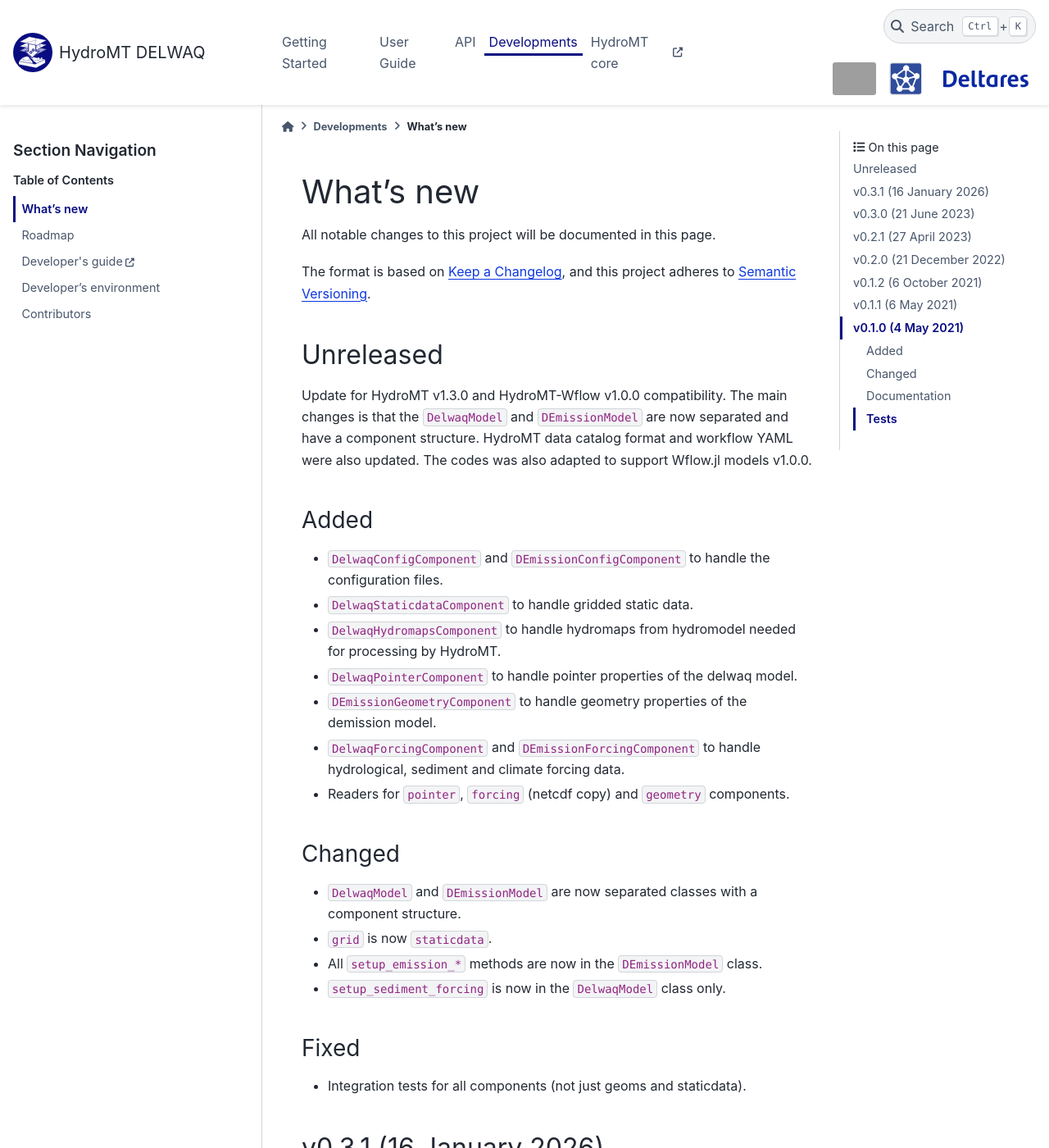
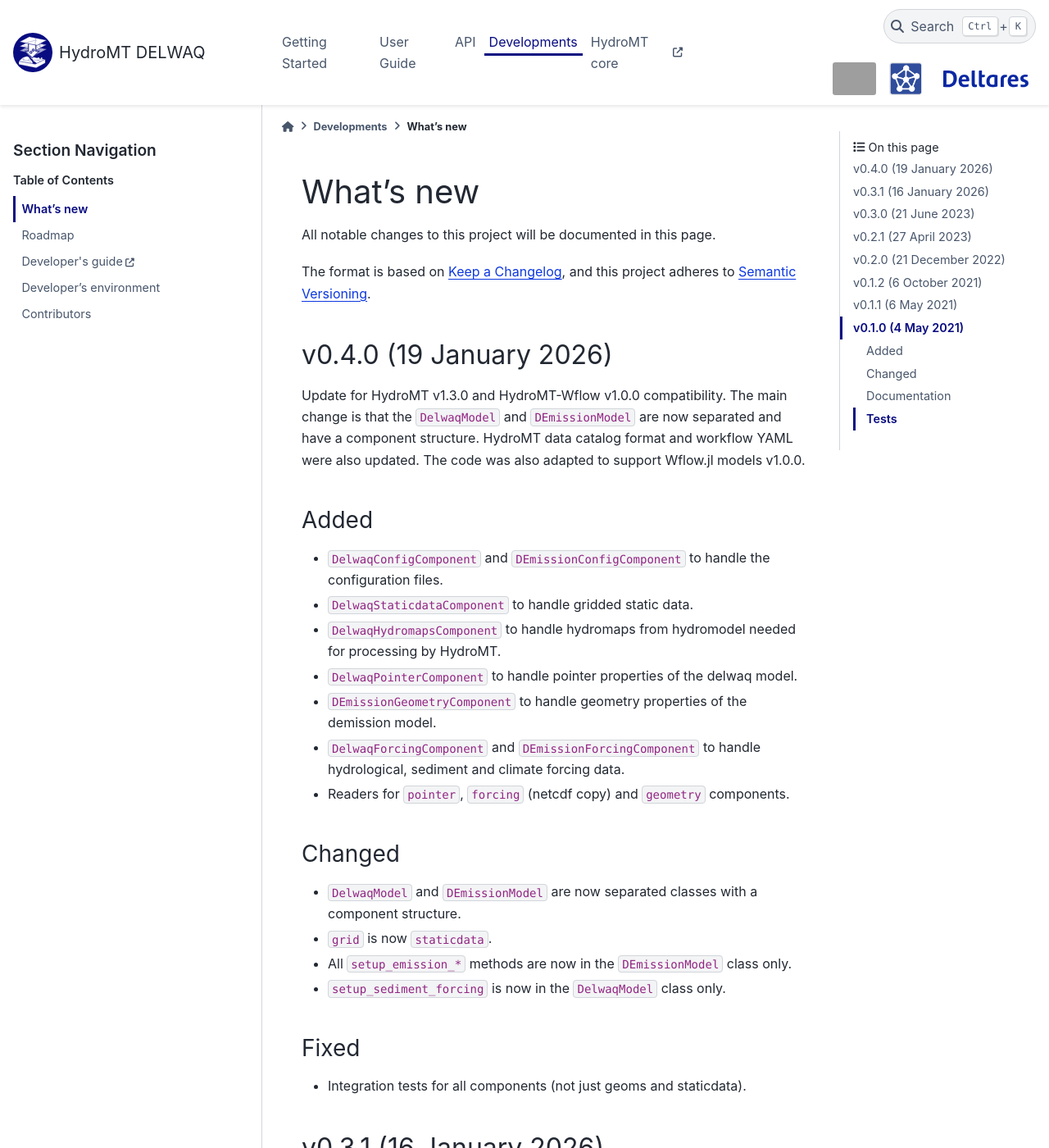
Before and after one commit to Deltares/hydromt_delwaq, a Sphinx documentation site: the page built from docs/changelog.rst, in a window 1280 px wide and 1400 px high. Shown: the whole window at 82% size. Built offline with Sphinx 7.4.7 and the PyData theme 0.15.4, drawn with Linux system fonts in a browser that asks for light colours; pages that are not in the unit, such as notebooks, are missing from menus; grey boxes are pictures that could not be loaded.

Commit message:
update version and changelog for release

```diff
--- a/docs/changelog.rst
+++ b/docs/changelog.rst
@@ -6,11 +6,11 @@ All notable changes to this project will be documented in this page.
 The format is based on `Keep a Changelog`_, and this project adheres to
 `Semantic Versioning`_.
 
-Unreleased
-==========
-Update for HydroMT v1.3.0 and HydroMT-Wflow v1.0.0 compatibility. The main changes is that
+v0.4.0 (19 January 2026)
+========================
+Update for HydroMT v1.3.0 and HydroMT-Wflow v1.0.0 compatibility. The main change is that
 the ``DelwaqModel`` and ``DEmissionModel`` are now separated and have a component structure.
-HydroMT data catalog format and workflow YAML were also  updated. The codes was also adapted
+HydroMT data catalog format and workflow YAML were also  updated. The code was also adapted
 to support Wflow.jl models v1.0.0.
 
 Added
@@ -27,7 +27,7 @@ Changed
 -------
 - ``DelwaqModel`` and ``DEmissionModel`` are now separated classes with a component structure.
 - ``grid`` is now ``staticdata``.
-- All ``setup_emission_*`` methods are now in the ``DEmissionModel`` class.
+- All ``setup_emission_*`` methods are now in the ``DEmissionModel`` class only.
 - ``setup_sediment_forcing`` is now in the ``DelwaqModel`` class only.
 
 Fixed
--- a/hydromt_delwaq/__init__.py
+++ b/hydromt_delwaq/__init__.py
@@ -2,7 +2,7 @@
 
 from os.path import abspath, dirname, join
 
-__version__ = "0.3.2.dev0"
+__version__ = "0.4.0"
 
 # Set environment variables (this will be temporary)
 # to use shapely 2.0 in favor of pygeos (if installed)
```
